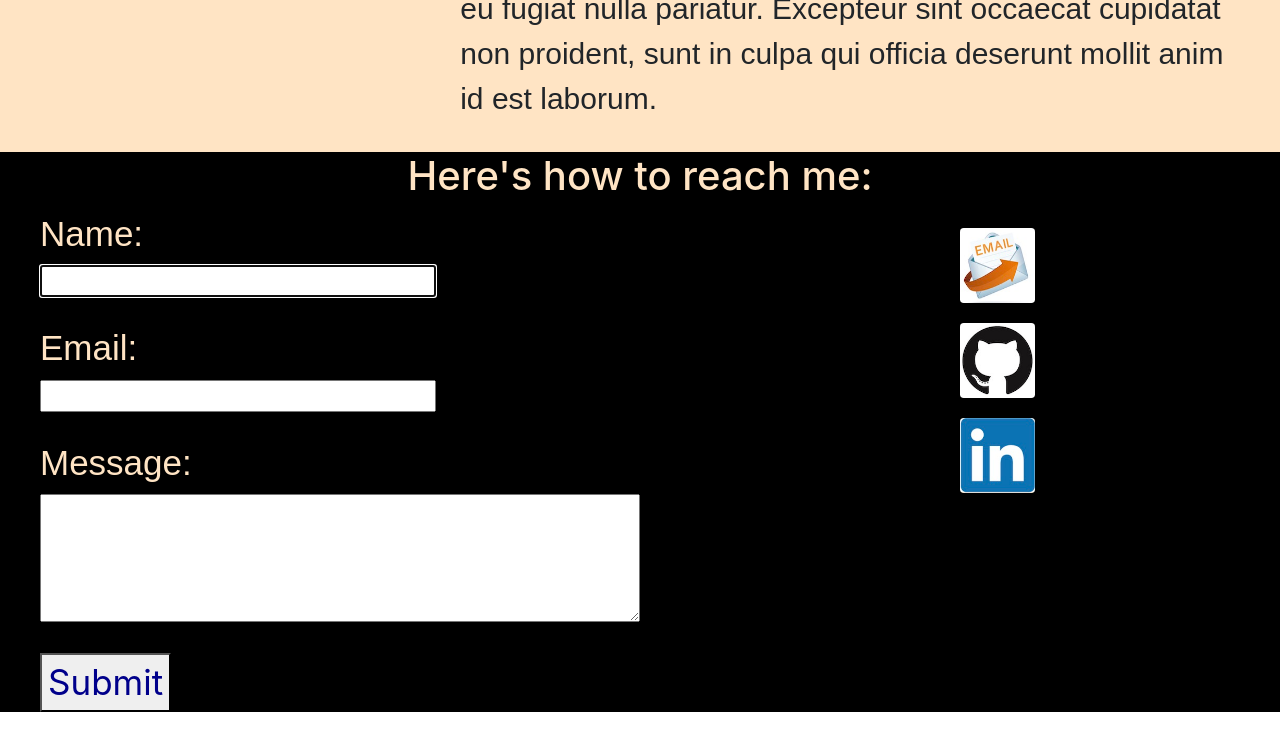
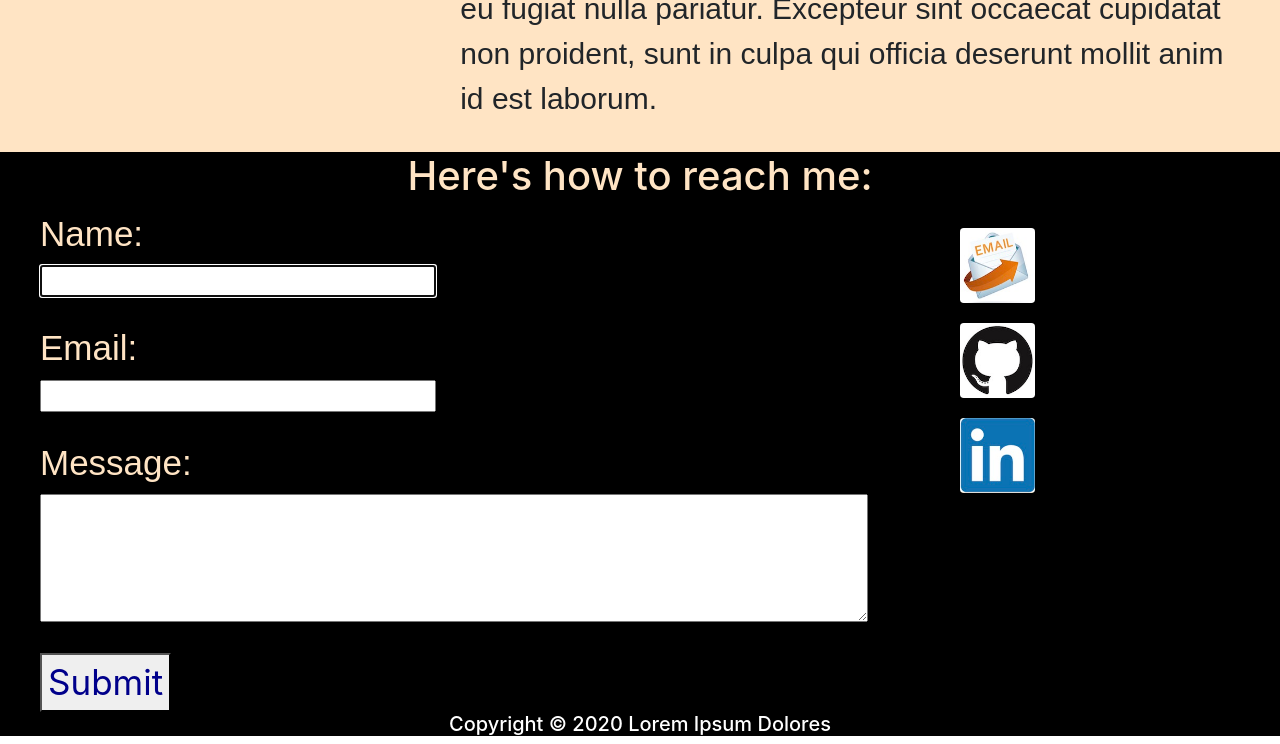
Before and after one commit to raviekattaura/myportfolio, a plain HTML site: page index.html in a window 1280 px wide. Shown: the part 2403-3147 px from the top of the page. Drawn offline with nearby package versions, Linux system fonts and the light colour scheme.

Commit message:
corrected footer styling

```diff
--- a/style.css
+++ b/style.css
@@ -161,6 +161,7 @@ footer {
   display: flex;
   flex-direction: column;
   justify-content: space-around;
+  background-color: black;
 }
 
 footer h3 {
@@ -194,7 +195,7 @@ footer form input[type=text] {
 
 footer form textarea {
   height: 8rem;
-  width: 600px;
+  width: 90%;
   color: darkblue;
   font-size: 16px;
   margin-bottom: 25px;
```
